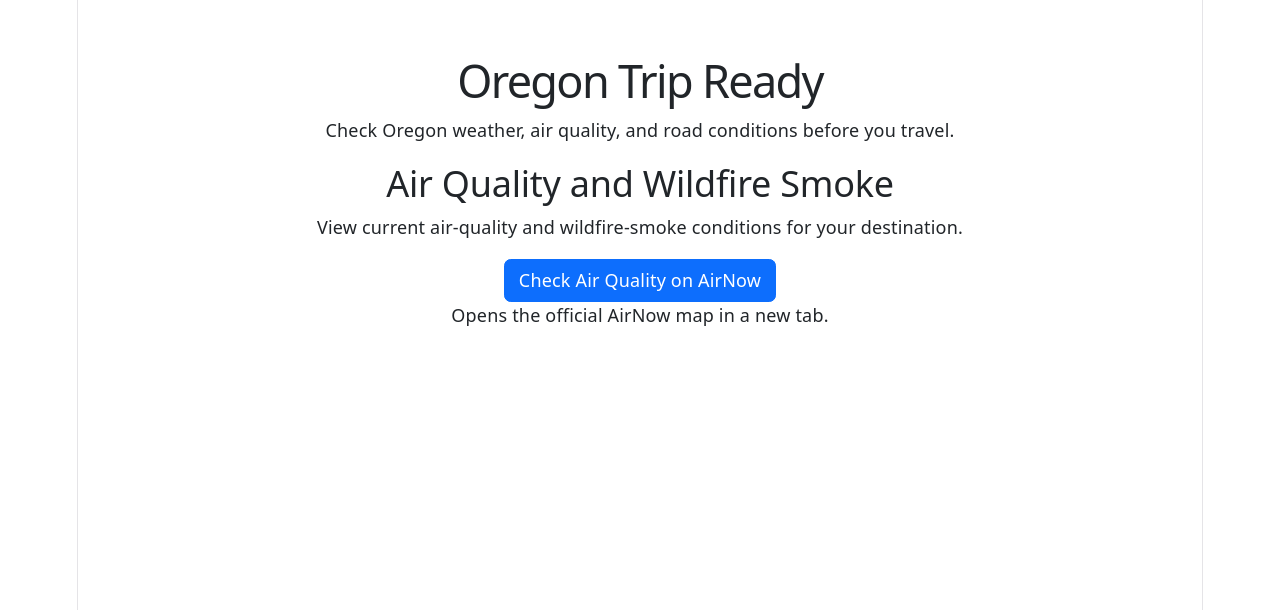
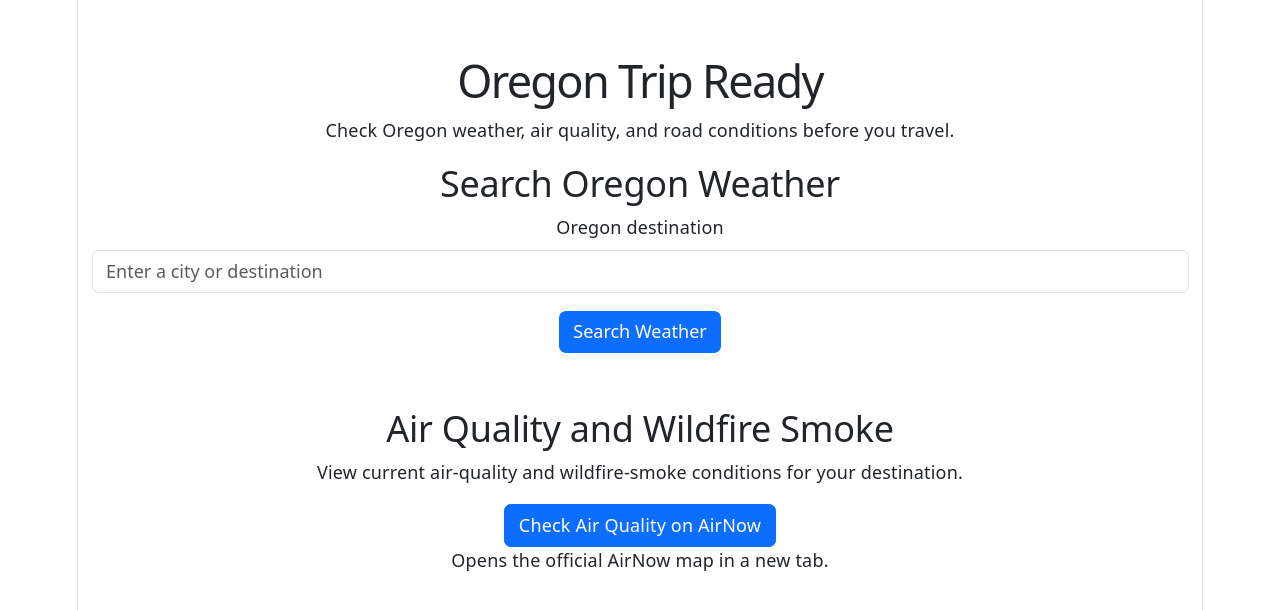
Before and after one commit to AGiv-lab/oregon-trip-ready, a React (Vite) app: page / in a window 1280 px wide. Shown: the top 610 px of the page. Built offline with nearby package versions, Linux system fonts and the light colour scheme.

Commit message:
Add Oregon weather search

```diff
--- a/src/App.jsx
+++ b/src/App.jsx
@@ -1,13 +1,112 @@
 import React from 'react';
+import axios from 'axios';
 import Container from 'react-bootstrap/Container';
 import Button from 'react-bootstrap/Button';
+import Form from 'react-bootstrap/Form';
+import Card from 'react-bootstrap/Card';
+import Alert from 'react-bootstrap/Alert';
 
 class App extends React.Component {
+  state = {
+    destination: '',
+    conditions: null,
+    errorMessage: '',
+    isLoading: false
+  };
+
+  handleDestinationChange = (event) => {
+    this.setState({ destination: event.target.value });
+  };
+
+  handleSubmit = async (event) => {
+    event.preventDefault();
+
+    const destination = this.state.destination.trim();
+
+    if (!destination) {
+      this.setState({
+        conditions: null,
+        errorMessage: 'Please enter an Oregon destination.'
+      });
+      return;
+    }
+
+    this.setState({
+      conditions: null,
+      errorMessage: '',
+      isLoading: true
+    });
+
+    try {
+      const response = await axios.get(
+        `${import.meta.env.VITE_SERVER_URL}/conditions`,
+        { params: { destination } }
+      );
+
+      this.setState({ conditions: response.data });
+    } catch (error) {
+      this.setState({
+        errorMessage: error.response?.data?.error || 'Unable to retrieve weather conditions.'
+      });
+    } finally {
+      this.setState({ isLoading: false });
+    }
+  };
+
   render() {
+    const { destination, conditions, errorMessage, isLoading } = this.state;
+
     return (
       <Container className="py-5 text-center">
         <h1>Oregon Trip Ready</h1>
         <p>Check Oregon weather, air quality, and road conditions before you travel.</p>
+
+        <section className="mb-5" aria-labelledby="weather-search-heading">
+          <h2 id="weather-search-heading">Search Oregon Weather</h2>
+          <Form className="mx-auto mb-4" onSubmit={this.handleSubmit}>
+            <Form.Group className="mb-3" controlId="destination">
+              <Form.Label>Oregon destination</Form.Label>
+              <Form.Control
+                type="text"
+                value={destination}
+                onChange={this.handleDestinationChange}
+                placeholder="Enter a city or destination"
+              />
+            </Form.Group>
+            <Button type="submit" disabled={isLoading}>
+              {isLoading ? 'Searching...' : 'Search Weather'}
+            </Button>
+          </Form>
+
+          {errorMessage && <Alert variant="danger">{errorMessage}</Alert>}
+
+          {conditions && (
+            <Card className="mx-auto">
+              <Card.Body>
+                <Card.Title>
+                  {conditions.destination}, {conditions.state}
+                </Card.Title>
+                <Card.Text as="div">
+                  <dl>
+                    <dt>Temperature</dt>
+                    <dd>{Math.round(conditions.weather.temperature)}°F</dd>
+                    <dt>Feels like</dt>
+                    <dd>{Math.round(conditions.weather.feelsLike)}°F</dd>
+                    <dt>Humidity</dt>
+                    <dd>{conditions.weather.humidity}%</dd>
+                    <dt>Condition</dt>
+                    <dd>{conditions.weather.condition}</dd>
+                    <dt>Description</dt>
+                    <dd>{conditions.weather.description}</dd>
+                    <dt>Wind speed</dt>
+                    <dd>{Math.round(conditions.weather.windSpeed)} mph</dd>
+                  </dl>
+                </Card.Text>
+              </Card.Body>
+            </Card>
+          )}
+        </section>
+
         <section>
           <h2>Air Quality and Wildfire Smoke</h2>
           <p>View current air-quality and wildfire-smoke conditions for your destination.</p>
```
